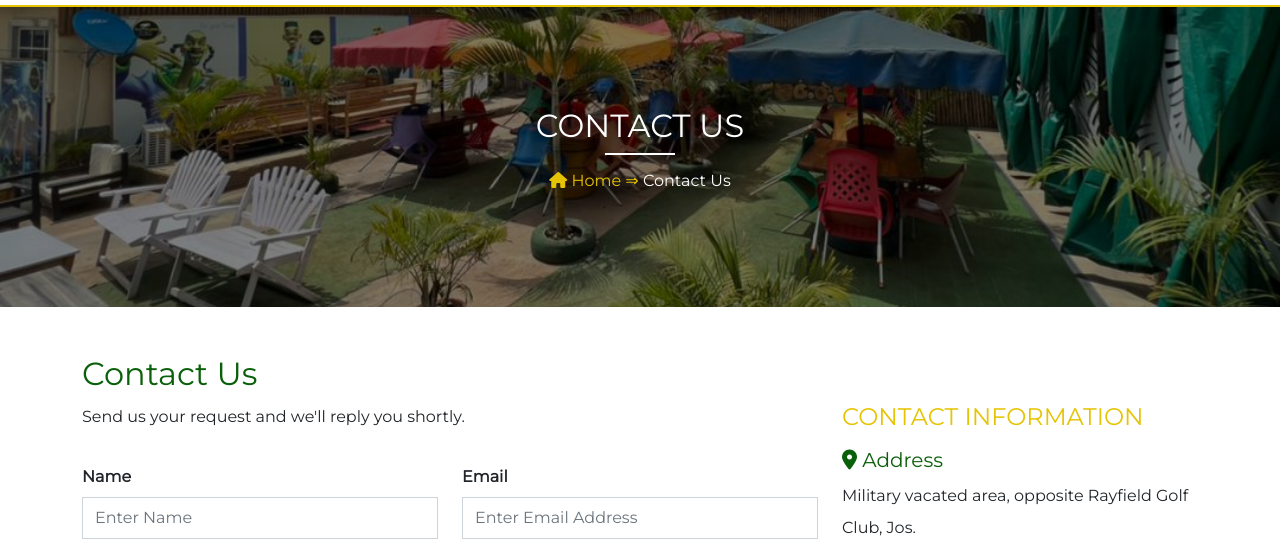
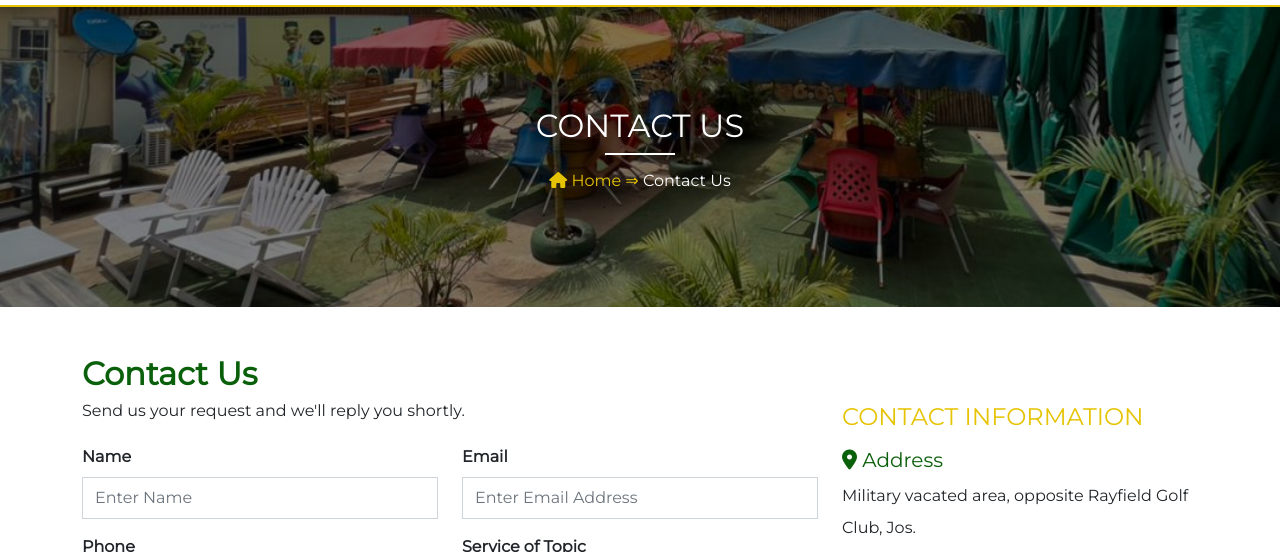
Before and after one commit to David-Orizu31/iexplore, a plain HTML site: page contact.html in a window 1280 px wide. Shown: the part 91-643 px from the top of the page. Drawn offline with Linux system fonts and the light colour scheme.

Commit message:
adjusted contact and gallery

```diff
--- a/contact.html
+++ b/contact.html
@@ -98,8 +98,8 @@
         <section class="mt-5">
             <div class="row">
                 <div class="col-lg-8">
-                  <h2 class="text-green">Contact Us</h2>
-                  <p>Send us your request and we'll reply you shortly.</p>
+                  <h2 class="text-green"><b>Contact Us</b></h2>
+                  <h6>Send us your request and we'll reply you shortly.</h6>
 
                   <form action="contactprocess.php" method="post">
                       <div class="row">
```
Also changed, not shown: gallery.html (+1 -1 lines), thankyou.html (+1 -1 lines).
